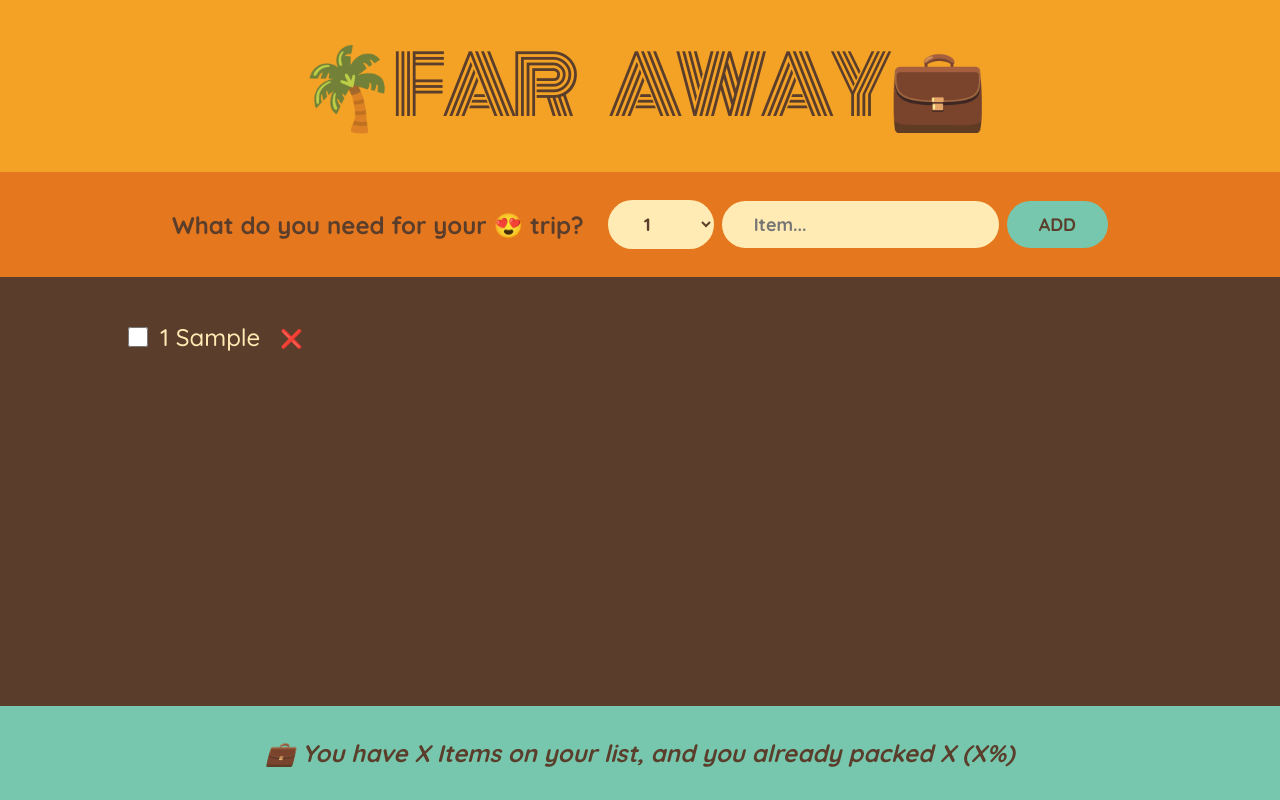
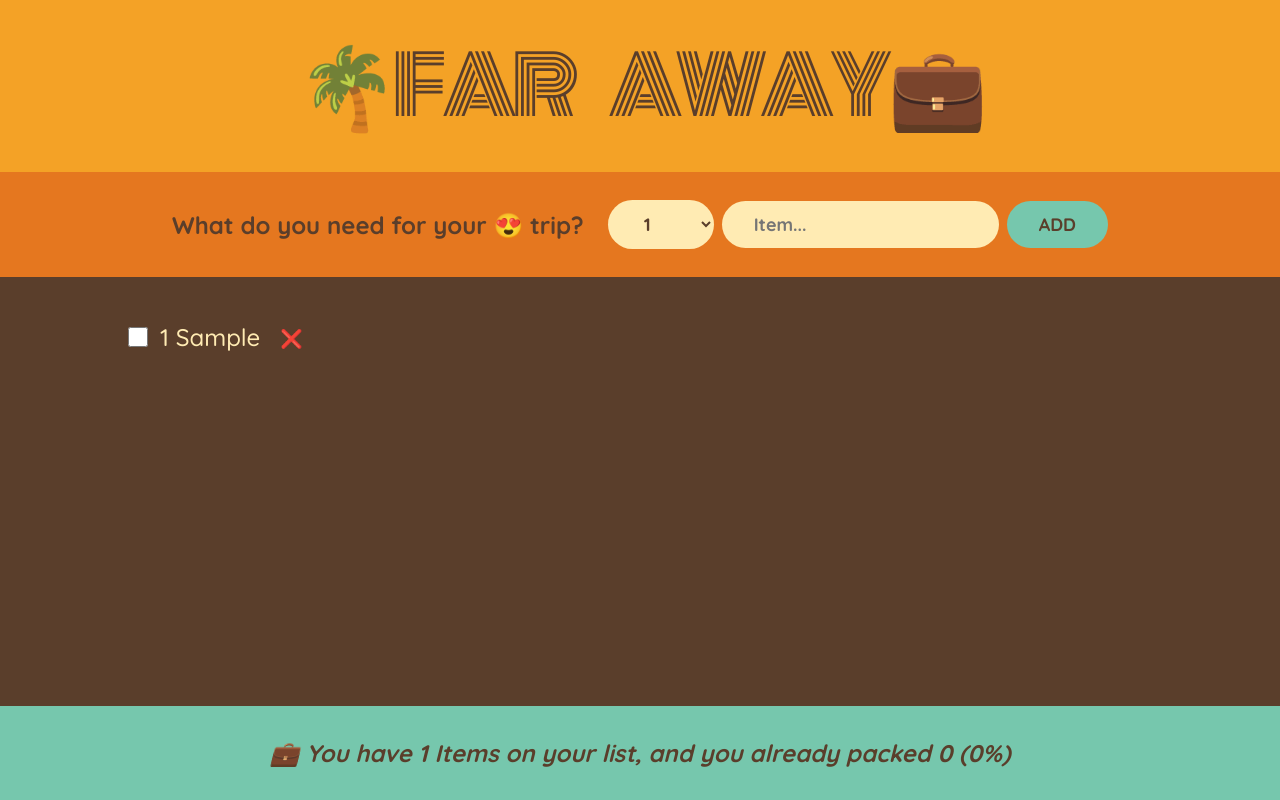
Before and after one commit to Dearie-cyber/React-Projects, a React (Create React App) app in the folder travel-list/: page / in a window 1280 px wide. Both pictures are taken after typing "Sample" into the empty fields and a click on the button "ADD". Built offline with nearby package versions, Linux system fonts and the light colour scheme.

Commit message:
updated the statistics

```diff
--- a/travel-list/src/App.js
+++ b/travel-list/src/App.js
@@ -4,6 +4,7 @@
 
 export default function App(){
   const [items, setItems] = useState([]);
+
 
   function handleAddItems(item){
     setItems(items=> [...items, item]);
@@ -17,13 +18,15 @@
     setItems(items => items.map(item => item.id === id ? {...item, packed: !item.packed} : item))
   }
 
+
+
   return (
     <div className="app">
       <Logo />
       <Form onAddItems={handleAddItems}/>
       <PackingList items={items} onDeleteItem={handleDeleteItem}
       onToggleItem={handleToggleItem}/>
-      <Stats />
+      <Stats items={items}/>
     </div>
     )
 }
@@ -94,10 +97,21 @@
   )
 }
 
-function Stats(){
+function Stats({items}){
+  if(!items.length) return <p className="stats"><em>
+    Start adding some items to your packing list 🪣
+    </em></p>
+  const numItems = items.length;
+  const numPacked = items.filter((item) => item.packed).length;
+  const percentage = Math.round((numPacked / numItems) * 100)
   return(
     <footer className="stats">
-    <em> 💼 You have X Items on your list, and you already packed X (X%)</em>
+    <em>
+    {percentage === 100 ? 'You got everything! Ready to go ✈️' :
+    `💼 You have ${numItems} Items on your list, and you already packed
+    ${numPacked} (${percentage}%)`
+  }
+    </em>
     </footer>
   )
 }
```
